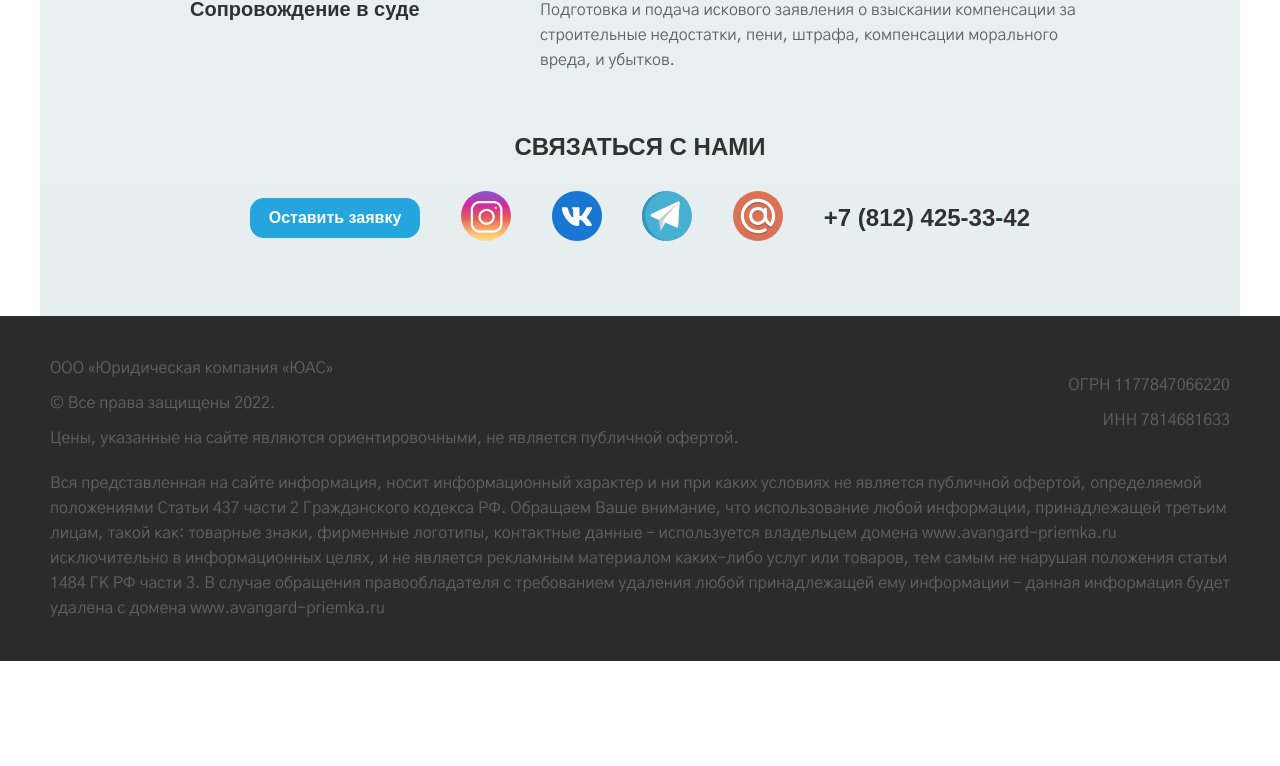
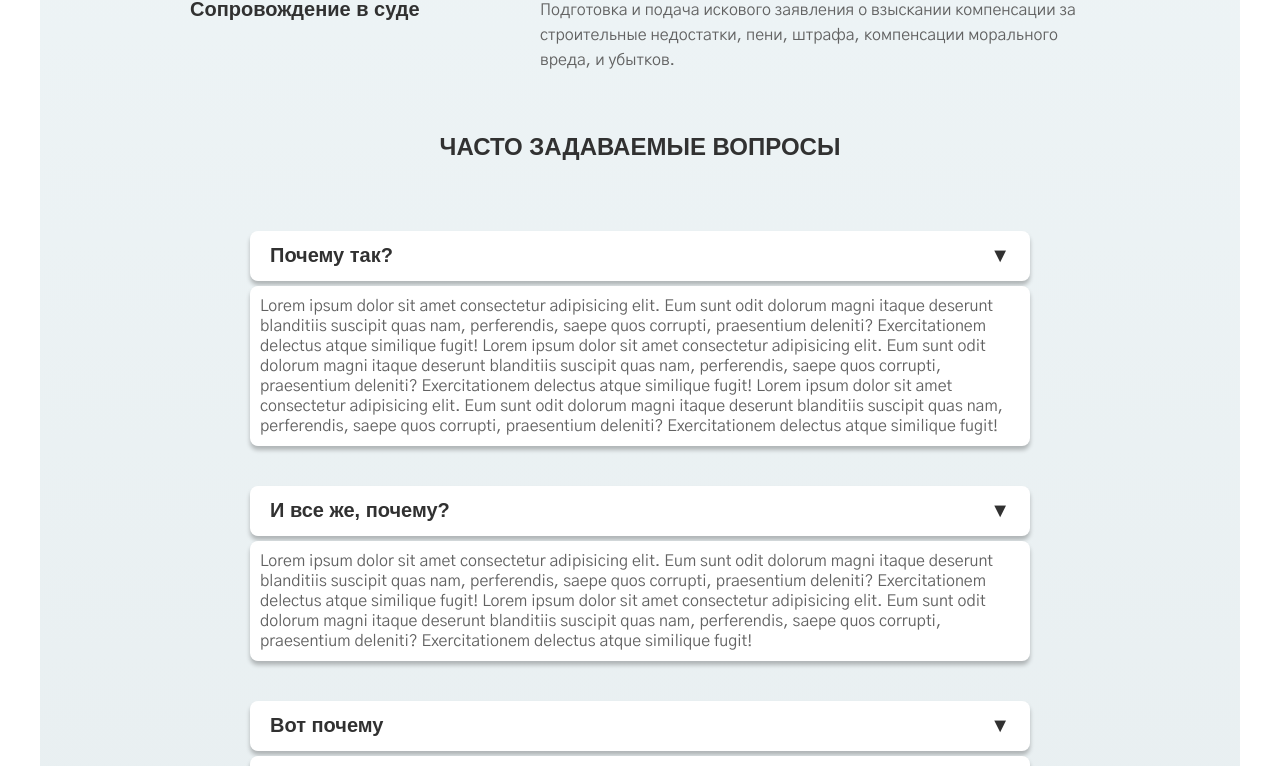
Before and after one commit to ervnkv/royalestate, a React (Create React App) app: page / in a window 1280 px wide. Shown: the part 2151-2917 px from the top of the page. Before the commit the page ends 2812 px from the top, so only its background shows below. Built offline with nearby package versions, Linux system fonts and the light colour scheme; a web font is replaced by a local one.

Commit message:
Начал QA

```diff
--- a/src/App.js
+++ b/src/App.js
@@ -5,6 +5,7 @@ import TextBlockHor from './components/TextBlockHor.js';
 import Calculator from './components/Calculator.js';
 import TextBlockHorBtn from './components/TextBlockHorBtn.js';
 import TextBlockVert from './components/TextBlockVert.js';
+import QA from './components/QA.js';
 import Contacts from './components/Contacts.js';
 import Footer from './components/Footer.js';
 
@@ -20,6 +21,7 @@ export default function App(){
 				<TextBlockHorBtn TextBlocks={TextBlockContent2} Title='СКОЛЬКО Я ПОТРАЧУ'/>
 				<Calculator Title='СКОЛЬКО Я ПОЛУЧУ'/>
 				<TextBlockVert TextBlocks={TextBlockContent3} Title='ПРОЦЕСС СОТРУДНИЧЕСТВА'/>
+				<QA TextBlocks={TextBlockContent4} Title='ЧАСТО ЗАДАВАЕМЫЕ ВОПРОСЫ'/>
 				<Contacts Socials={Socials} Title='СВЯЗАТЬСЯ С НАМИ'/>
 			</div>
 			<Footer/>
@@ -119,6 +121,25 @@ const TextBlockContent3= [
 	},
 ];
 
+// Наполнение сайта - Блок ЧАСТО ЗАДАВАЕМЫЕ ВОПРОСЫ
+const TextBlockContent4= [
+	{
+		head: 'Почему так?',
+		content:'Lorem ipsum dolor sit amet consectetur adipisicing elit. Eum sunt odit dolorum magni itaque deserunt blanditiis suscipit quas nam, perferendis, saepe quos corrupti, praesentium deleniti? Exercitationem delectus atque similique fugit! Lorem ipsum dolor sit amet consectetur adipisicing elit. Eum sunt odit dolorum magni itaque deserunt blanditiis suscipit quas nam, perferendis, saepe quos corrupti, praesentium deleniti? Exercitationem delectus atque similique fugit! Lorem ipsum dolor sit amet consectetur adipisicing elit. Eum sunt odit dolorum magni itaque deserunt blanditiis suscipit quas nam, perferendis, saepe quos corrupti, praesentium deleniti? Exercitationem delectus atque similique fugit!',
+		id: 51,
+	},
+	{
+		head: 'И все же, почему?',
+		content:'Lorem ipsum dolor sit amet consectetur adipisicing elit. Eum sunt odit dolorum magni itaque deserunt blanditiis suscipit quas nam, perferendis, saepe quos corrupti, praesentium deleniti? Exercitationem delectus atque similique fugit! Lorem ipsum dolor sit amet consectetur adipisicing elit. Eum sunt odit dolorum magni itaque deserunt blanditiis suscipit quas nam, perferendis, saepe quos corrupti, praesentium deleniti? Exercitationem delectus atque similique fugit! ',
+		id: 52,
+	},
+	{
+		head: 'Вот почему',
+		content:'Lorem ipsum dolor sit amet consectetur adipisicing elit. Eum sunt odit dolorum magni itaque deserunt blanditiis suscipit quas nam, perferendis, saepe quos corrupti, praesentium deleniti? Exercitationem delectus atque similique fugit! Lorem ipsum dolor sit amet consectetur adipisicing elit. Eum sunt odit dolorum magni itaque deserunt blanditiis suscipit quas nam, perferendis, saepe quos corrupti, praesentium deleniti? Exercitationem delectus atque similique fugit! Lorem ipsum dolor sit amet consectetur adipisicing elit. Eum sunt odit dolorum magni itaque deserunt blanditiis suscipit quas nam, perferendis, saepe quos corrupti, praesentium deleniti? Exercitationem delectus atque similique fugit!',
+		id: 53,
+	},
+];
+
 // Наполнение сайта - Блок СВЯЗАТЬСЯ С НАМИ
 const Socials= [
 	{
--- a/src/components/Calculator.scss
+++ b/src/components/Calculator.scss
@@ -27,6 +27,7 @@
                 border-color: rgb(226, 226, 226);
                 border-width: 1px;
                 border-style:solid;
+                box-shadow: 0px 4px 4px rgba(0, 0, 0, 0.25);
 
                 &:hover{
                     background-color: rgb(222, 228, 236);
--- /dev/null
+++ b/src/components/QA.js
@@ -0,0 +1,45 @@
+import React, {Component} from 'react';
+import './QA.scss';
+
+
+export default class QA extends Component {
+	constructor(props){
+		super(props);
+	}
+
+	render() {
+		const {TextBlocks,Title} = this.props;
+
+		const htmlTextBlock = TextBlocks.map(({head,content,id}) =>{
+			return(
+				<div className='card' key={id}>
+					<div className='cardHead'>
+						<h3>{head}</h3>
+						<h3>▼</h3>
+					</div>
+					<div className='cardContent'>
+						<h4>{content}</h4>
+					</div>
+				</div>
+			);
+		});
+
+		return(
+			<section className='f-column qa'>
+				<h2>{Title}</h2>
+				<div className='f-column container'>
+					{htmlTextBlock}
+					{/* <div className='card' key='id'>
+						<div className='cardHead'>
+							<h3>head</h3>
+							<h3>▼</h3>
+						</div>
+						<div className='cardContent'>
+							<h4>content</h4>
+						</div>
+					</div> */}
+				</div>
+			</section>
+		);
+	}
+}
--- /dev/null
+++ b/src/components/QA.scss
@@ -0,0 +1,45 @@
+@import '../index.scss';
+
+.qa {
+    margin: 30px 0;
+    .container{
+        display: flex;
+        justify-content: space-between;
+        margin: 30px 0;
+        padding: 0 180px;
+        .card{
+            .cardHead, .cardContent{
+                display: flex;
+                justify-content: space-between;
+                align-items: center;
+                height: 50px;
+                margin-top: 40px;
+                padding: 0 20px;
+                background: #FFFFFF;
+                box-shadow: 0px 4px 4px rgba(0, 0, 0, 0.25);
+                border-radius: 8px;
+            }
+            .cardHead{
+                &:hover{
+                    background-color: rgb(222, 228, 236);
+                    border-color: rgb(167, 179, 248);
+                    cursor: pointer;
+                }
+                &.active{
+                    background-color: rgb(172, 196, 224);
+                    border-color: rgb(82, 102, 216);
+                }
+            }
+            .cardContent{
+                display: flex;
+                align-items:flex-start;
+                margin: 5px 0 0 0;
+                padding: 10px;
+                min-height: 100px;
+                height: auto;
+                background: #ffffff;
+
+            }
+        }
+    }
+}
```
Also changed, not shown: src/components/.html, 1 other file (tests, documents, lock files or other folders).
